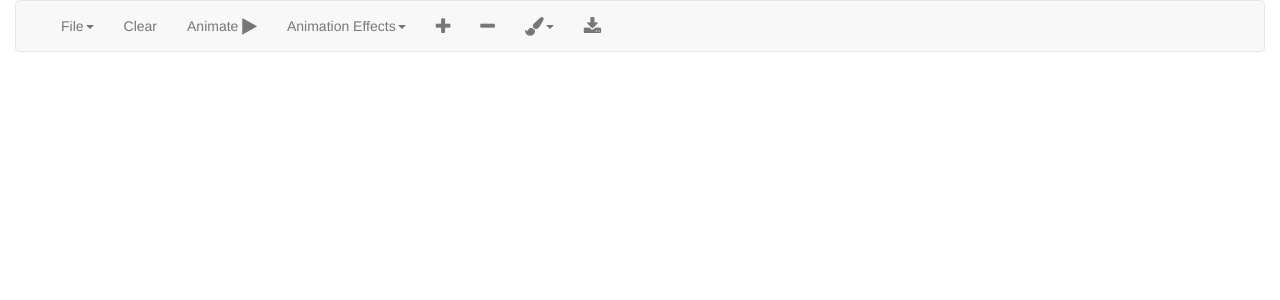
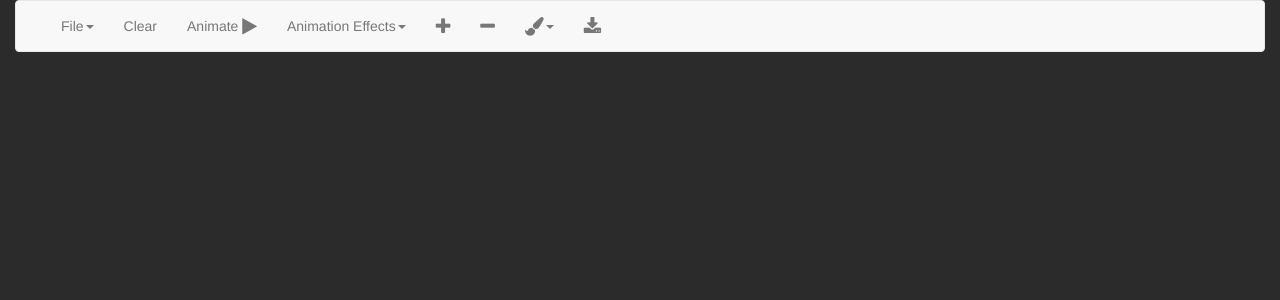
Before and after one commit to Lucytheanimefan/photo-embellish, a Flask app: template templates/layout.html in a window 1280 px wide. Shown: the top 300 px of the page. Run offline with Flask 2, Linux system fonts and the light colour scheme; the template is opened without the code that fills it, so the values that code supplies are empty; some libraries are stand-ins or nearby versions.

Commit message:
Changed background color

```diff
--- a/static/css/layout.css
+++ b/static/css/layout.css
@@ -1,3 +1,7 @@
+body{
+	background-color: #2B2B2B;
+}
+
 .inputfile {
 	width: 0.1px;
 	height: 0.1px;
```
